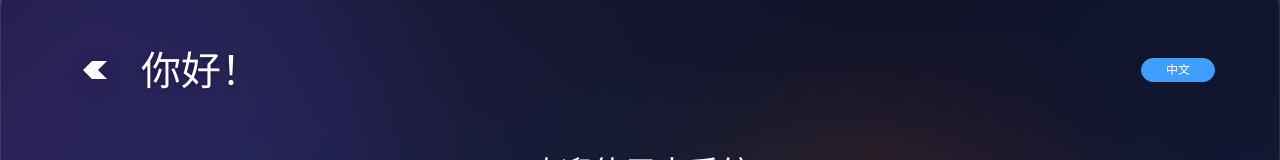
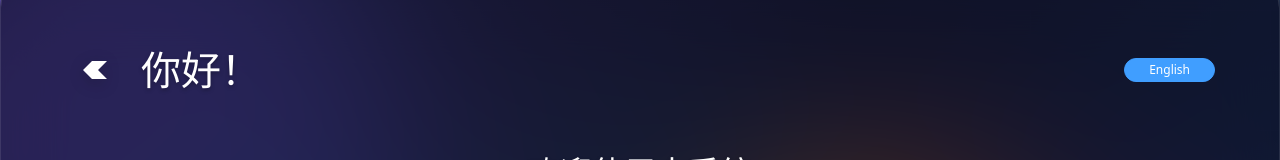
Before and after one commit to ming-codex/startkit-vue, a Vue app: page / in a window 1280 px wide. Shown: the top 160 px of the page. Built offline with nearby package versions, Linux system fonts and the light colour scheme.

Commit message:
更新国际化

```diff
--- a/src/views/HomeView.vue
+++ b/src/views/HomeView.vue
@@ -150,7 +150,7 @@ const featuresEn = [
 
         <div class="language-switcher">
           <el-button :type="locale === 'zh' ? 'primary' : 'default'" @click="toggleLanguage" class="lang-btn">
-            {{ locale === 'zh' ? '中文' : 'English' }}
+            {{ locale === 'zh' ? 'English' : '中文' }}
           </el-button>
         </div>
       </header>
```
